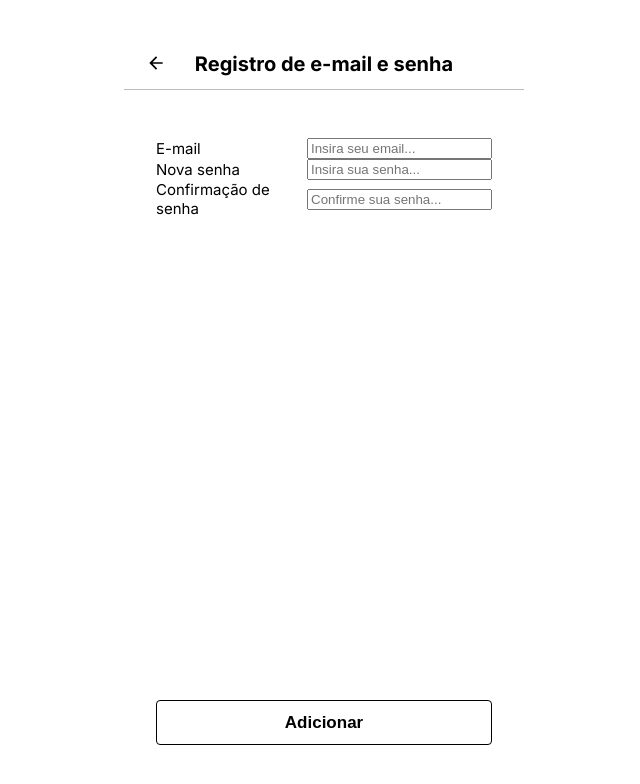
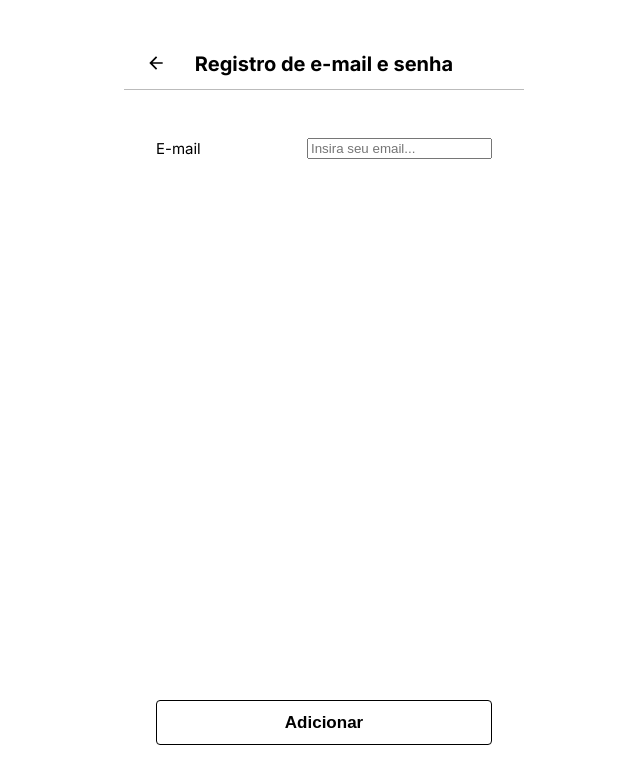
Before and after one commit to tiagogcastro/splash-frontend, a Next.js app: page /perfil/register/email in a window 1280 px wide. Shown: the top 784 px of the page, without its empty margins (316-956 px from the left). Built offline with nearby package versions, Linux system fonts and the light colour scheme.

Commit message:
Feat: Add email register

```diff
--- a/src/pages/perfil/register/email.tsx
+++ b/src/pages/perfil/register/email.tsx
@@ -2,8 +2,26 @@ import Header from '@components/Header';
 import Button from '@components/Button';
 
 import styles from '@styles/pages/perfil/editar.module.scss';
+import { useState } from 'react';
+import api from 'src/services/api';
+import { useAuth } from 'src/hooks/useAuth';
+import { useRouter } from 'next/router';
 
 export default function RegisterEmail() {
+  const {saveOnCookies} = useAuth()
+  const router = useRouter()
+
+  const [email, setEmail] = useState('')
+
+  async function handleEditProfile() {
+    const response = await api.put('/profile/add-email', {
+      email
+    })
+
+    saveOnCookies(response.data)
+
+    router.push('/perfil/editar')
+  }
 
   return (
     <>
@@ -13,21 +31,12 @@ export default function RegisterEmail() {
           <div className={styles.fields}>
             <div className={styles.field}>
               <label htmlFor="email">E-mail</label>
-              <input type="email" name="email" placeholder="Insira seu email..."/>
-            </div>
-            <div className={styles.field}>
-              <label htmlFor="password">Nova senha</label>
-              <input type="password" name="password" placeholder="Insira sua senha..."/>
-            </div>
-
-            <div className={styles.field}>
-              <label htmlFor="passwordconfirmation">Confirmação de senha</label>
-              <input type="password" name="passwordconfirmation" placeholder="Confirme sua senha..."/>
+              <input type="email" name="email" placeholder="Insira seu email..." value={email} onChange={(e) => setEmail(e.target.value)} />
             </div>
           </div>
 
           <div className={styles.buttonConfirmation}>
-            <Button>Adicionar</Button>
+            <Button onClick={handleEditProfile} >Adicionar</Button>
           </div>
         </div>
       </div>
```
